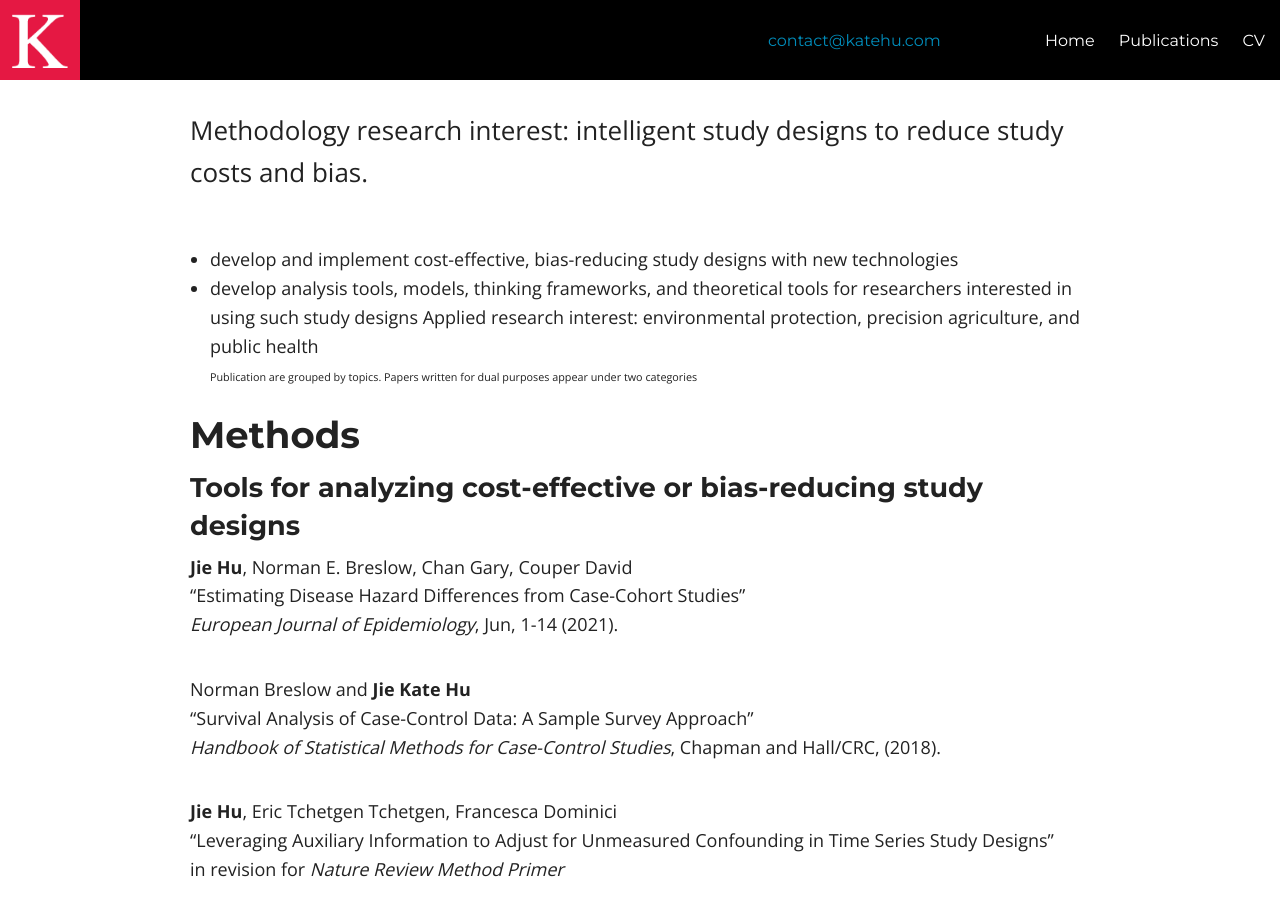
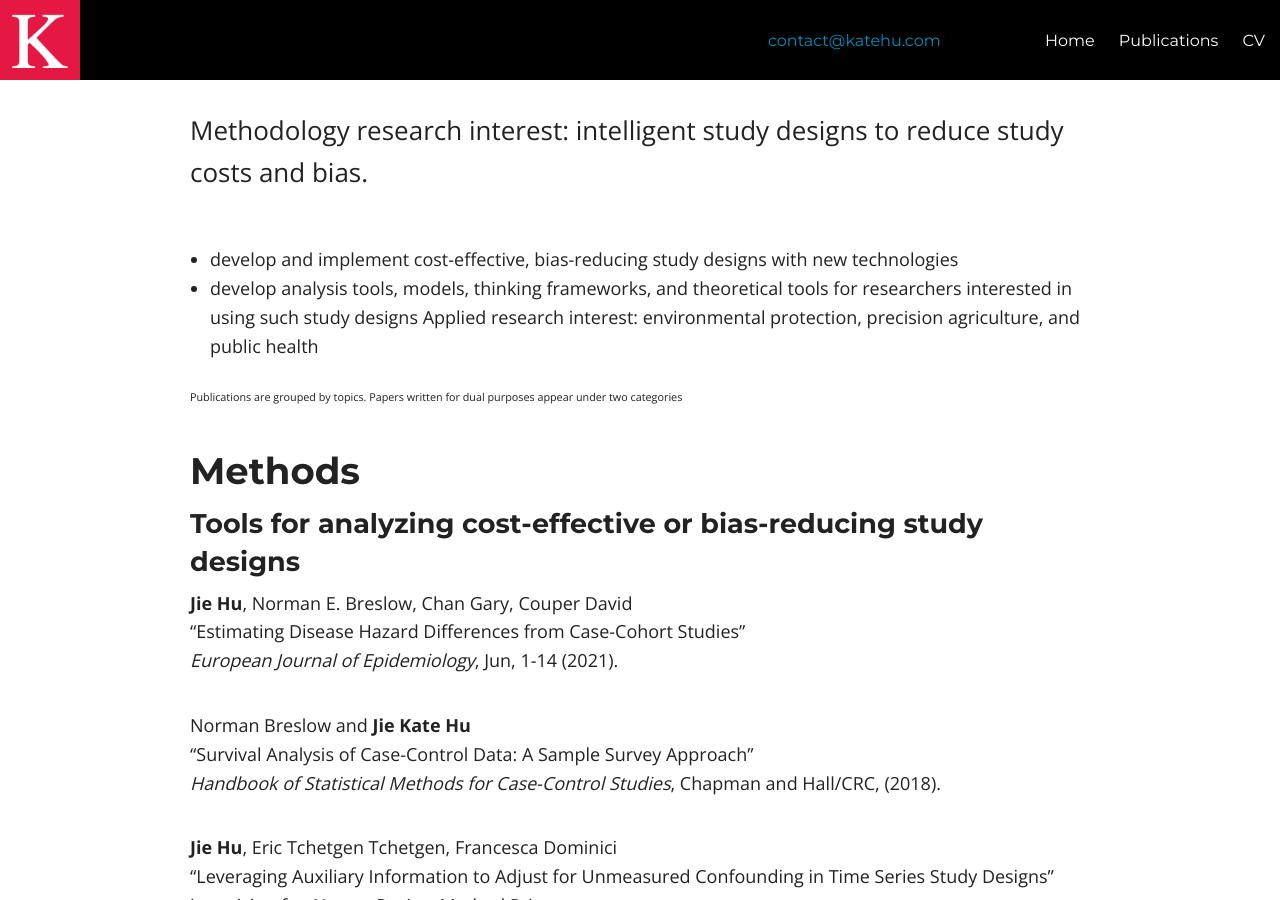
Before and after one commit to katehu/katehu.github.io, a Jekyll site: the page built from publications.md, in a window 1280 px wide and 900 px high. Built offline with Jekyll 4.4.1, drawn with Linux system fonts in a browser that asks for light colours; nearby versions of some CDN libraries.

Commit message:
Update publications.md

```diff
--- a/publications.md
+++ b/publications.md
@@ -7,7 +7,8 @@ Methodology research interest: intelligent study designs to reduce study costs a
 - develop and implement cost-effective, bias-reducing study designs with new technologies
 - develop analysis tools, models, thinking frameworks, and theoretical tools for researchers interested in using such study designs
 Applied research interest: environmental protection, precision agriculture, and public health<br>
-<small> Publication are grouped by topics. Papers written for dual purposes appear under two categories<small>
+
+<small> Publications are grouped by topics. Papers written for dual purposes appear under two categories<small>
 
 
 ## Methods
```
